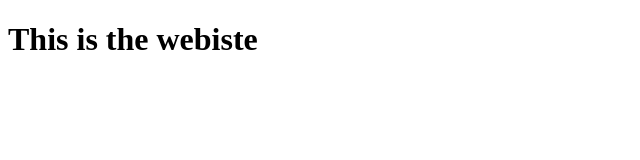
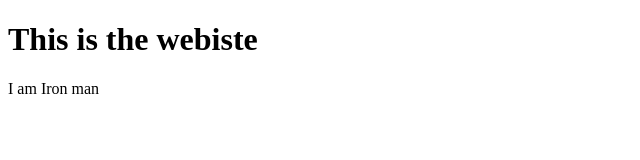
Before and after one commit to Aswin3333/New_demo_, a plain HTML site: page index.html in a window 1280 px wide. Shown: the whole page, without its empty margins (0-640 px from the left). Drawn offline with Linux system fonts and the light colour scheme.

Commit message:
Add p element

```diff
--- a/index.html
+++ b/index.html
@@ -11,6 +11,7 @@
   <h1>
     This is the webiste
   </h1>
+  <p>I am Iron man </p>
 
 </body>
 
```
